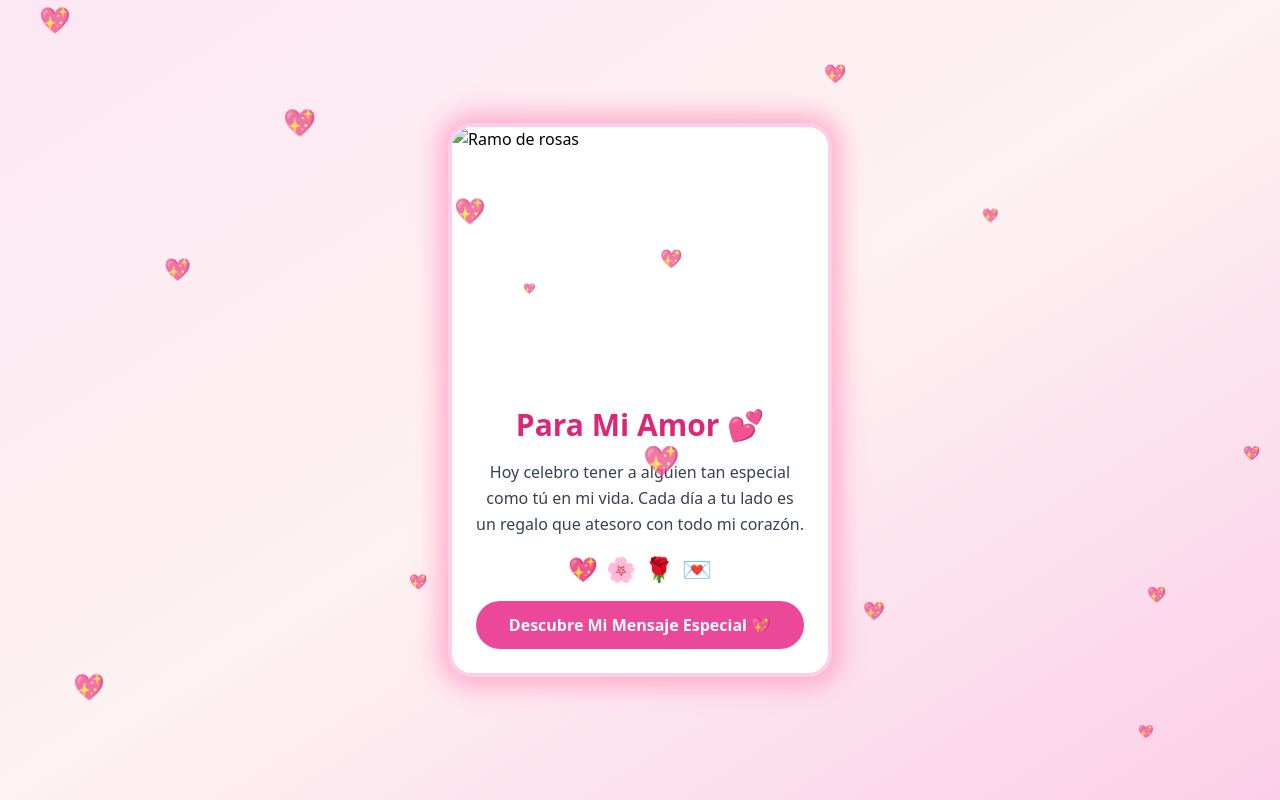
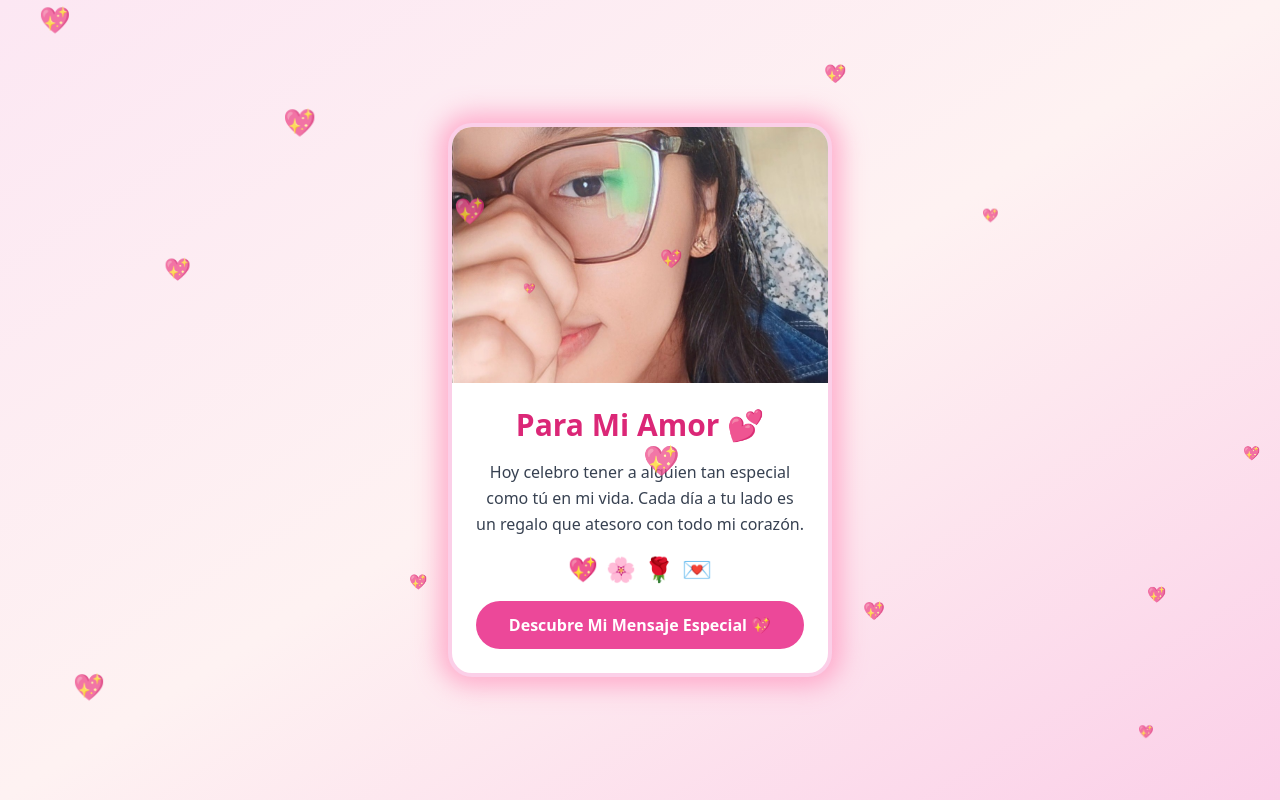
Before and after one commit to Conejitobrr/Paraella, a plain HTML site: page Index.html in a window 1280 px wide. Drawn offline with nearby package versions, Linux system fonts and the light colour scheme.

Commit message:
Update image source in Index.html

```diff
--- a/Index.html
+++ b/Index.html
@@ -56,7 +56,7 @@
 
   <!-- Tarjeta principal (solo frontal) -->
   <div class="max-w-sm bg-white rounded-3xl overflow-hidden border-4 border-pink-200 glow-animation hover-animate">
-    <img class="w-full h-64 object-cover" src="ella.jpg" alt="Ramo de rosas" />
+    <img class="w-full h-64 object-cover" src="Screenshot_20260213_201923_Instagram.jpg" alt="Ramo de rosas" />
 
     <div class="p-6 text-center">
       <h2 class="text-3xl font-bold text-pink-600 mb-4 animate__animated animate__pulse animate__infinite">Para Mi Amor 💕</h2>
```
